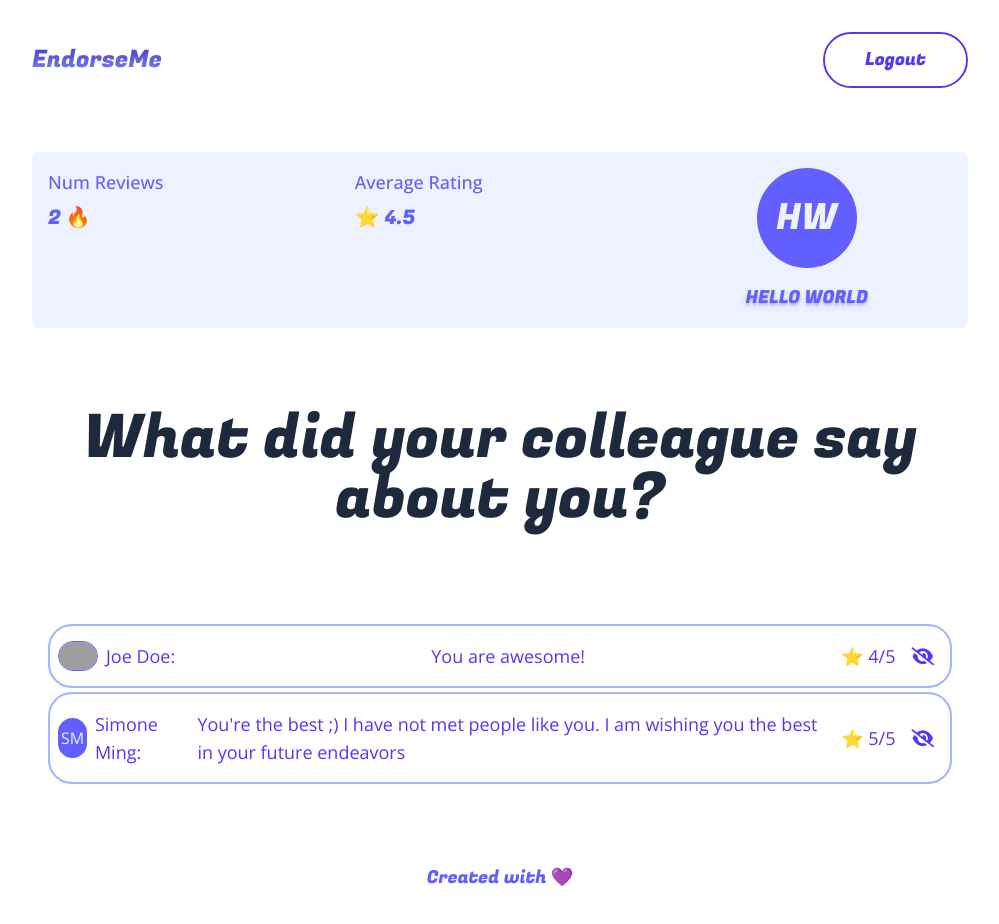
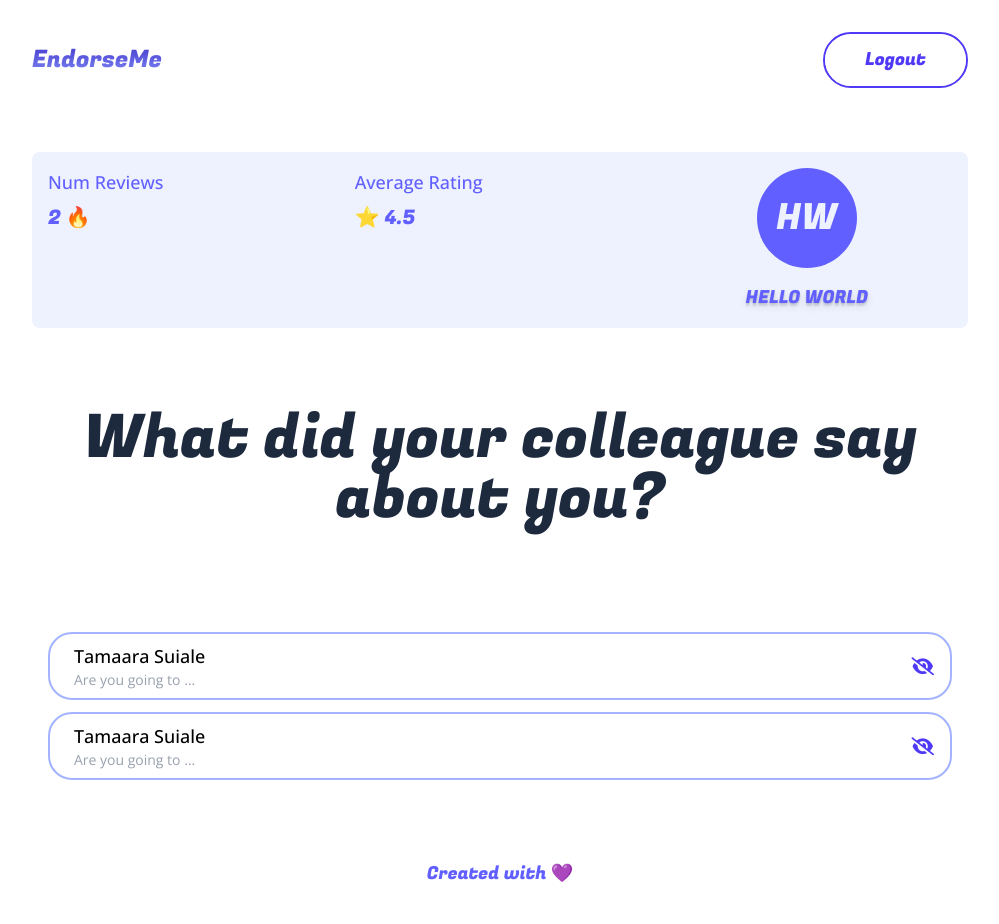
Before and after one commit to liangchow/full-stack-feedback, a Next.js app: page /dashboard in a window 1280 px wide. Shown: the whole page, without its empty margins (140-1139 px from the left). Built offline with nearby package versions, Linux system fonts and the light colour scheme; grey boxes are pictures that could not be loaded.

Commit message:
Fixing Card

```diff
--- a/components/Card.js
+++ b/components/Card.js
@@ -1,5 +1,6 @@
 'use client'
 import React from 'react'
+import Image from 'next/image'
 
 export default function Card(props) {
 
@@ -7,19 +8,33 @@ export default function Card(props) {
 
     if (demo) {
         return (
-            <li className='max-w-[1000px] w-full mx-auto flex justify-between rounded-3xl p-2 border-2 border-solid border-indigo-300 '>
+            <li className="max-w-[1000px] w-full mx-auto flex justify-between items-center bg-white mt-2 p-2 hover:shadow-lg rounded-3xl border-2 border-solid border-indigo-300">
                 {children}
             </li>
         )
     }
 
         return (
-            <li className='max-w-[1000px] w-full mx-auto flex justify-between rounded-3xl p-2 border-2 border-solid border-indigo-300 '>
-                {children}
-                <div className='flex p-2 gap-2 '>
-                    {/* Show and NoShow button */}
-                    <button onClick={() => handleToggleShow(index)}><i className={"text-indigo-600 hover:text-indigo-400 " + (" fa-solid fa-eye-slash")}></i></button>
+            <li className="max-w-[1000px] w-full mx-auto flex justify-between items-center bg-white mt-2 p-2 hover:shadow-lg rounded-3xl border-2 border-solid border-indigo-300">
+                <div className="flex ml-2">
+                    {/* {headshot(index)} */}
+                    <div className="flex flex-col ml-2"> <span className="font-medium text-black">Tamaara Suiale</span> <span className="text-sm text-gray-400 truncate w-32">Are you going to business trip next week</span> </div>
+                </div>
+                <div className='flex flex-col items-center p-2 gap-2 '>
+                     {/* Show and NoShow button */}
+                    <button onClick={() => handleToggleShow(index)}><i className={"text-indigo-600 hover:text-indigo-400 cursor-pointer transition " + (" fa-solid fa-eye-slash")}></i></button>
                 </div>
             </li>
         )
+
+        // https://bbbootstrap.com/snippets/tailwind-css-chat-list-template-search-75579288
+        // return (
+        //     <li className='max-w-[1000px] w-full mx-auto flex justify-between items-center rounded-3xl mt-2 p-2 border-2 border-solid border-indigo-300 '>
+        //         {children}
+        //         <div className='flex p-2 gap-2 '>
+        //             {/* Show and NoShow button */}
+        //             <button onClick={() => handleToggleShow(index)}><i className={"text-indigo-600 hover:text-indigo-400 " + (" fa-solid fa-eye-slash")}></i></button>
+        //         </div>
+        //     </li>
+        // )
 }
--- a/components/CardList.js
+++ b/components/CardList.js
@@ -6,35 +6,39 @@ export default function CardList(props) {
 
   const { todos } = props
 
-  function headshot(peer){
-    if (peer.src) {
-      return (
-        <Image className='rounded-full border border-solid border-indigo-500 ' src={peer.src} width={40} height={40} style={{objectFit: "contain"}} alt="pp" />
-    )} else {
-      return (
-        <div className='size-[40px] rounded-full bg-indigo-500 inline-flex items-center justify-center'>
-            <p className={'text-base text-indigo-50 '}>{peer.firstName[0]}{peer.lastName[0]}</p>
-        </div>
-      )
-    }
-  }
+  // function headshot(peer){
+  //   if (peer.src) {
+  //     return (
+  //       <Image className='rounded-full border border-solid border-indigo-500 ' src={peer.src} width={40} height={40} style={{objectFit: "contain"}} alt="pp" />
+  //   )} else {
+  //     return (
+  //       <div className='size-[40px] rounded-full bg-indigo-500 inline-flex items-center justify-center'>
+  //           <p className={'text-base text-indigo-50 '}>{peer.firstName[0]}{peer.lastName[0]}</p>
+  //       </div>
+  //     )
+  //   }
+  // }
 
 
   return (
     <ul className='flex flex-col flex-1 gap-1 p-4'>
         {todos.map((todo, todoIndex) => {
-            return(
-                <Card {...props} key={todoIndex} index={todoIndex} >
-                  <div className='flex w-full justify-between items-center gap-1 text-indigo-600 '>
-                    <div className='flex justify-between items-center'>
-                      {headshot(todo)}
-                      <p className='flex p-2 '>{todo.firstName} {todo.lastName}:</p>
-                    </div>
-                    <p className='flex p-2 '>{todo.comment}</p>
-                    <p className='flex p-2 text-nowrap'>⭐ {todo.rating}/5</p>
-                  </div>
-                </Card>
+            return (
+              <Card {...props} key={todoIndex} index={todoIndex} />
             )
+
+            // return(
+            //     <Card {...props} key={todoIndex} index={todoIndex} >
+            //       <div className='flex w-full justify-between items-center gap-1 text-indigo-600 '>
+            //         <div className='flex ml-2'>
+            //           {headshot(todo)}
+            //           <p className='flex flex-col p-2 font-medium '>{todo.firstName} {todo.lastName}:</p>
+            //         </div>
+            //         <p className='flex flex-col p-2 '>{todo.comment}</p>
+            //         <p className='flex flex-col p-2 text-nowrap'>⭐ {todo.rating}/5</p>
+            //       </div>
+            //     </Card>
+            // )
         })}
     </ul>
   )
```
